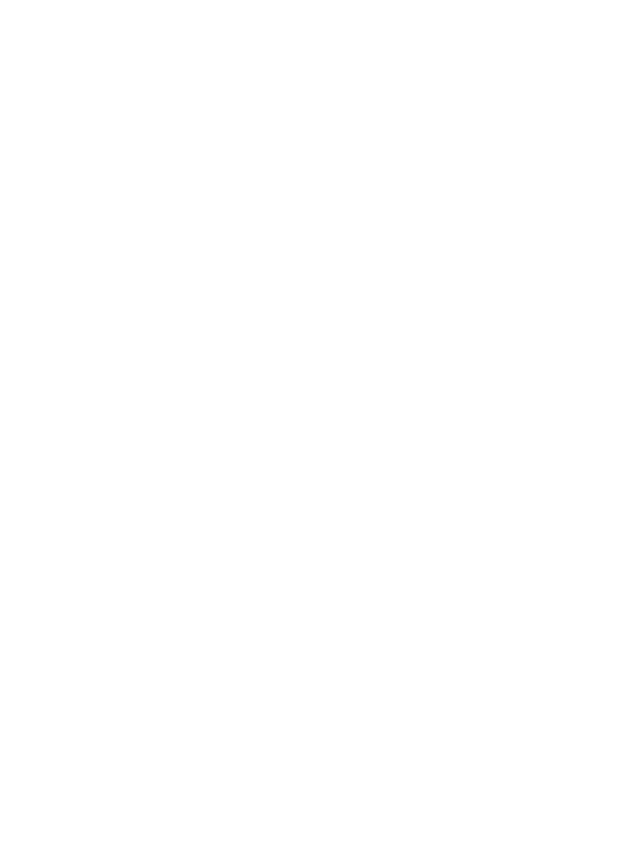
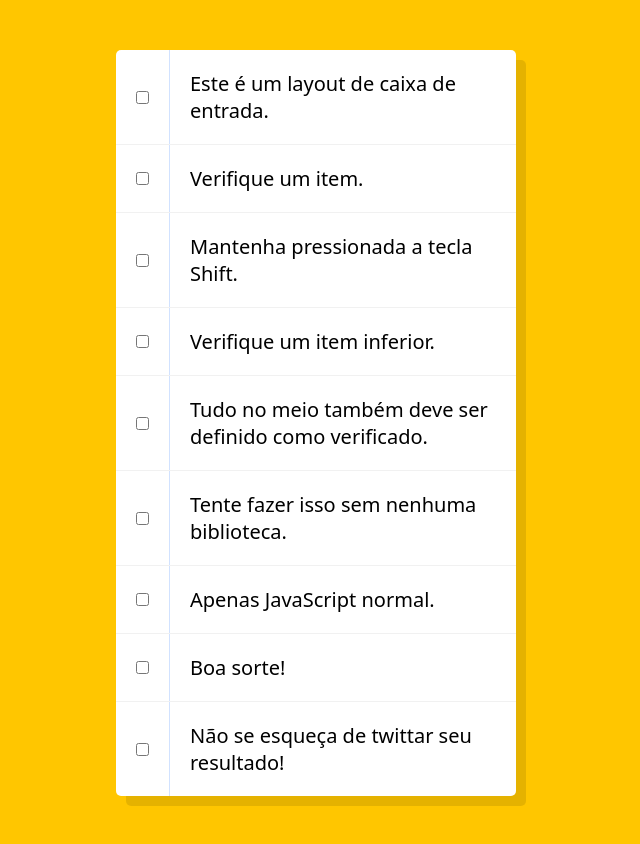
Before and after one commit to felpsalvs/multiplos-checkboxes, a plain HTML site: page index.html in a window 1280 px wide. Shown: the whole page, without its empty margins (324-964 px from the left). Before the commit the page ends 800 px from the top, so only its background shows below. Drawn offline with Linux system fonts and the light colour scheme.

Commit message:
style finalizado

```diff
--- a/index.html
+++ b/index.html
@@ -4,9 +4,49 @@
     <meta charset="UTF-8">
     <meta http-equiv="X-UA-Compatible" content="IE=edge">
     <meta name="viewport" content="width=device-width, initial-scale=1.0">
-    <title>Document</title>
+    <link rel="stylesheet" href="style.css">
+    <title>Segure Shift para marcar múltiplos checkboxes</title>
 </head>
 <body>
+    <div class="inbox">
+        <div class="item">
+            <input type="checkbox">
+            <p>Este é um layout de caixa de entrada.</p>
+        </div>
+        <div class="item">
+            <input type="checkbox">
+            <p>Verifique um item.</p>
+        </div>
+        <div class="item">
+            <input type="checkbox">
+            <p>Mantenha pressionada a tecla Shift.</p>
+        </div>
+        <div class="item">
+            <input type="checkbox">
+            <p>Verifique um item inferior.</p>
+        </div>
+        <div class="item">
+            <input type="checkbox">
+            <p>Tudo no meio também deve ser definido como verificado.</p>
+        </div>
+        <div class="item">
+            <input type="checkbox">
+            <p>Tente fazer isso sem nenhuma biblioteca.</p>
+        </div>
+        <div class="item">
+            <input type="checkbox">
+            <p>Apenas JavaScript normal.</p>
+        </div>
+        <div class="item">
+            <input type="checkbox">
+            <p>Boa sorte!</p>
+        </div>
+        <div class="item">
+            <input type="checkbox">
+            <p>Não se esqueça de twittar seu resultado!</p>
+        </div>
+    </div>
 
+    <script src="/script.js"></script>
 </body>
 </html>
--- a/style.css
+++ b/style.css
@@ -0,0 +1,42 @@
+html {
+    font-family: sans-serif;
+    background: #ffc600;
+}
+
+.inbox {
+    max-width: 400px;
+    margin: 50px auto;
+    background: white;
+    border-radius: 5px;
+    box-shadow: 10px 10px 0 rgba(0,0,0, 0.1);
+}
+
+.item {
+    display: flex;
+    align-items: center;
+    border-bottom: 1px solid #f1f1f1;
+}
+
+.item:last-child {
+    border-bottom: 0;
+}
+
+input:checked + p {
+    background: #f9f9f9;
+    text-decoration: line-through;
+}
+
+input[type='checkbox'] {
+    margin: 20px;
+}
+
+p {
+    margin: 0;
+    padding: 20px;
+    transition: background 0.2s;
+    flex: 1;
+    font-family: system-ui, -apple-system, BlinkMacSystemFont, 'Segoe UI', Roboto, Oxygen, Ubuntu, Cantarell, 'Open Sans', 'Helvetica Neue', sans-serif;
+    font-size: 20px;
+    font-weight: 200;
+    border-left: 1px solid #d1e2ff;
+}
```
